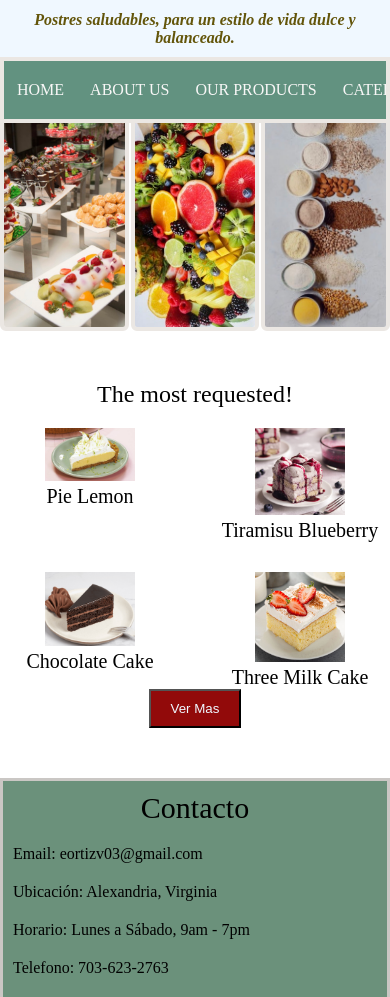
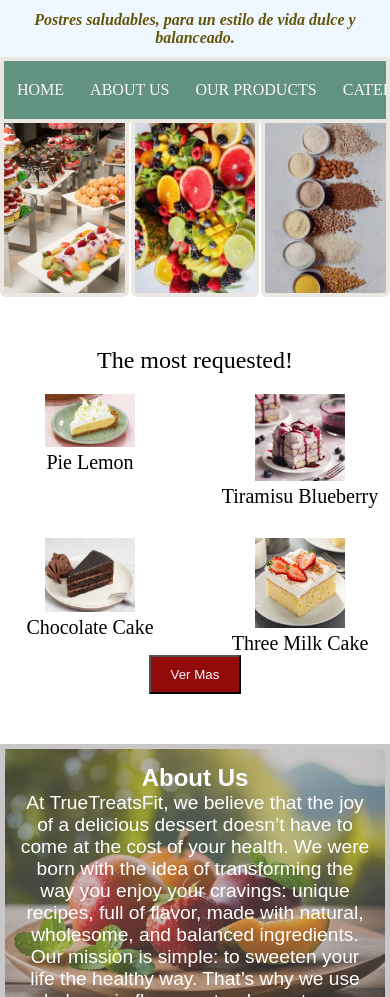
Before and after one commit to marle-max/TrueTreatsFit, a plain HTML site: page index.html in a window 390 px wide. Shown: the part 103-1100 px from the top of the page. Drawn offline with Linux system fonts and the light colour scheme.

Commit message:
Actualizacion diseno respondive2

```diff
--- a/css/style.css
+++ b/css/style.css
@@ -71,12 +71,9 @@ header {
 /**/
 
 
-main {
-    margin-top: 204px; /*para espacio header y nav que estan fijos*/
-}
-
 /* las 3 imagenes de la seccion 2 index*/
 figure.imgindex{
+  margin-top: 288px;
   justify-content: space-between;
   display: flex;
   max-width: 100%;
@@ -125,35 +122,30 @@ section h2{
     margin-bottom: 50px;
   }
 
-
-section#contact{
-
+#contact{
     width: 100%;
-    height: 40vh;
+    height: 60vh;
     background-color: #6b917b;
     border: 3px solid #cac7c4;
     box-sizing: border-box;
 }
 
-.contactcontai{
-    padding: 10px;
-
-}
-
-
 a button{
     padding: 10px 20px;
     background-color: #920a0a;
     color: aliceblue;
+    cursor: pointer;
+}
+ a{
+    display: block;
+    width: fit-content;
+    margin: 0 auto;
+ }
 
-}
-a {
-    text-align: center;
-    display: block;
 
-}
 #contact p{
     margin-bottom: 20px;
+    padding: 10px;
 }
 #contact h2{
     margin-bottom: 20px;
@@ -182,7 +174,7 @@ a {
 #aboutus {
     position: relative;
     width: 100%;
-    height: 60vh;
+    min-height: 60vh;
     overflow: hidden; /*por precausion para pantallas mas pequenas evita desborde*/
     font-family: Arial, sans-serif;
 }
@@ -218,7 +210,10 @@ a {
 }
 
 #aboutus {
-    scroll-margin-top: 350px; /* Ajusta este valor según la altura de tu menú */
+    scroll-margin-top: 282px; /* Ajusta este valor según la altura de tu menú */
+  }
+#contact {
+    scroll-margin-top: 282px; /* Ajusta este valor según la altura de tu menú */
   }
 
 .whatsfloat {
@@ -236,7 +231,7 @@ a {
 
 
 #menu  {
-    margin-top: 350px;
+    margin-top: 300px;
     display: grid;
     grid-template-columns: repeat(2, 1fr);
     list-style: none; /*para quitar las vinetas*/
@@ -286,11 +281,12 @@ footer {
 
     /* Las imágenes del figure siguen en fila, solo se ajustan para no ser tan altas */
     figure.imgindex {
+     margin-top: 200px;
       flex-wrap: nowrap; /* mantén la fila */
     }
 
     figure.imgindex img {
-      height: 230px; /* reduce la altura para que no se vean gigantes */
+      height: 200px; /* reduce la altura para que no se vean gigantes */
       width: auto; /* que respeten el aspecto */
       max-width: 33%; /* que quepan 3 imágenes en una fila */
     }
@@ -318,12 +314,24 @@ footer {
     }
 
     #aboutus {
-      height: auto;
+      width: auto;
+      min-height: 35vh;
+    }
+
+    #contact{
+      scroll-margin-top: 150px;
+
     }
 
     /* Menú inferior (si lo usas) */
     #menu {
+      margin-top: 200px;
       grid-template-columns: repeat(2, 1fr);
+
+    }
+    #menu li figure img{
+        width: 50%;
+        height: 50%;
     }
 
     /* Íconos sociales en fila */
```
Also changed, not shown: index.html (+1 -1 lines).
